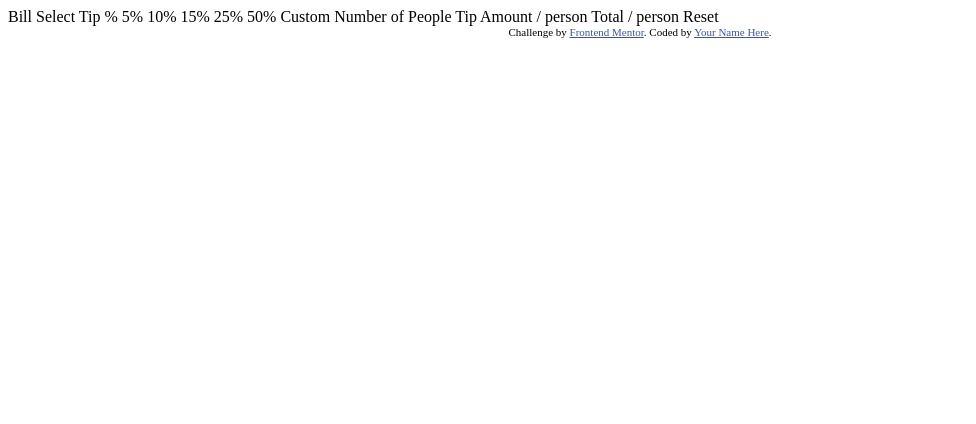
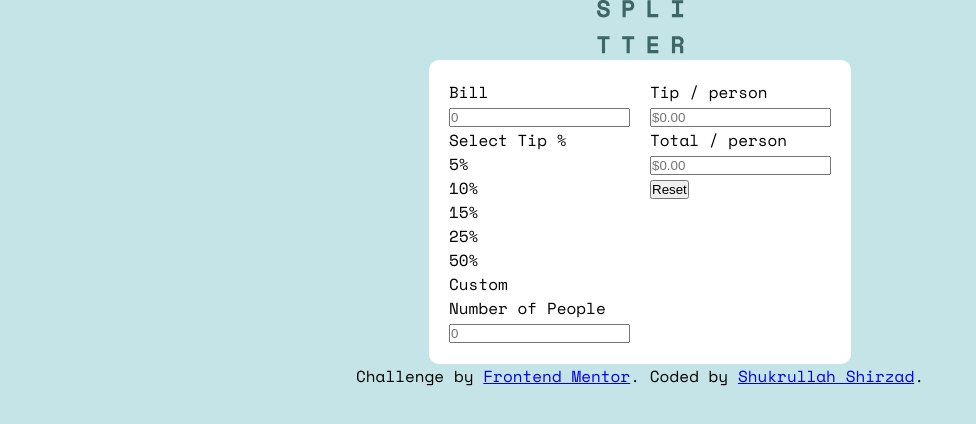
Before and after one commit to Shukrullahshirzad/Tip-Calculator, a plain HTML site: page index.html in a window 1280 px wide. Shown: the whole page, without its empty margins (0-976 px from the left). Drawn offline with nearby package versions, Linux system fonts and the light colour scheme.

Commit message:
added the html structure with app layout using css

```diff
--- a/index.html
+++ b/index.html
@@ -5,40 +5,65 @@
   <meta name="viewport" content="width=device-width, initial-scale=1.0"> <!-- displays site properly based on user's device -->
 
   <link rel="icon" type="image/png" sizes="32x32" href="./images/favicon-32x32.png">
+  <link rel="preconnect" href="https://fonts.googleapis.com">
+  <link rel="preconnect" href="https://fonts.gstatic.com" crossorigin>
+  <link href="https://fonts.googleapis.com/css2?family=Space+Mono:wght@400;700&display=swap" rel="stylesheet">
+  <link rel="stylesheet" href="style.css">
 
   <title>Frontend Mentor | Tip calculator app</title>
-
-  <!-- Feel free to remove these styles or customise in your own stylesheet 👍 -->
-  <style>
-    .attribution { font-size: 11px; text-align: center; }
-    .attribution a { color: hsl(228, 45%, 44%); }
-  </style>
 </head>
 <body>
+  <header>
+    <img src="./images/logo.svg" alt="">
+  </header>
+  <div class="content-wrapper">
+    <section id="select-tip">
+      <form action="#" class="bill">
+        <label for="bill">Bill</label>
+        <input type="text" id="bill" placeholder="0">
+      </form>
+      <div class="percentages">
+        <span id="select-tip">Select Tip %</span>
+        <div class="percent">5%</div>
+        <div class="percent">10%</div>
+        <div class="percent">15%</div>
+        <div class="percent">25%</div>
+        <div class="percent">50%</div>
+        <div class="custom">Custom</div>
+      </div>
+      <from class="numberOfPeople">
+        <label for="number-of-people">Number of People</label>
+        <input type="number" name="numberOfPeople" id="number-of-people" min="1" placeholder="0">
+      </from>
+    </section>
+    <section id="calculation">
+      <div class="tipAmount">
+        <p>
+          Tip
+          <span>/ person</span>
+        </p>
+        <input type="number" name="TipPerPerson" placeholder="$0.00">
+      </div>
 
-  Bill
+      <div class="total">
+        <p>
+          Total
+          <span>/ person</span>
+        </p>
+        <input type="number" name="TotalTip" placeholder="$0.00">
+      </div>
 
-  Select Tip %
-  5%
-  10%
-  15%
-  25%
-  50%
-  Custom
+      <button type="reset">Reset</button>
+    </section>
 
-  Number of People
 
-  Tip Amount
-  / person
 
-  Total
-  / person
 
-  Reset
+  </div>
 
   <div class="attribution">
     Challenge by <a href="https://www.frontendmentor.io?ref=challenge" target="_blank">Frontend Mentor</a>.
-    Coded by <a href="#">Your Name Here</a>.
+    Coded by <a href="#">Shukrullah Shirzad</a>.
   </div>
 </body>
 </html>
--- /dev/null
+++ b/style.css
@@ -0,0 +1,44 @@
+:root{
+/* colors */
+ /* Primary */
+
+--strong-cyan: hsl(172, 67%, 45%);
+
+ /* Neutral */
+
+--very-dark-cyan: hsl(183, 100%, 15%);
+--dark-grayish-cyan: hsl(186, 14%, 43%);
+--dark-grayish-cyan: hsl(184, 14%, 56%);
+--light-grayish-cyan: hsl(185, 41%, 84%);
+--very-light-grayish-cyan: hsl(189, 41%, 97%);
+--white: hsl(0, 0%, 100%);
+
+ /* form font   */
+
+--form-font-size: 24px;
+--form-font-family: 'Space Mono', monospace;
+}
+*, *::before, *::after{
+  margin: 0;
+  padding: 0;
+  box-sizing: border-box;
+}
+/* globals */
+label{
+  display:block;
+}
+body{
+  background-color: var(--light-grayish-cyan);
+  display: flex;
+  flex-direction: column;
+  align-items: center;
+  justify-content:center;
+  font-family: var(--form-font-family)
+}
+.content-wrapper{
+  background-color:var(--white);
+  display:flex;
+  gap: 20px;
+  padding: 20px;
+  border-radius: 10px;
+}
```
Also changed, not shown: app.js (added).
